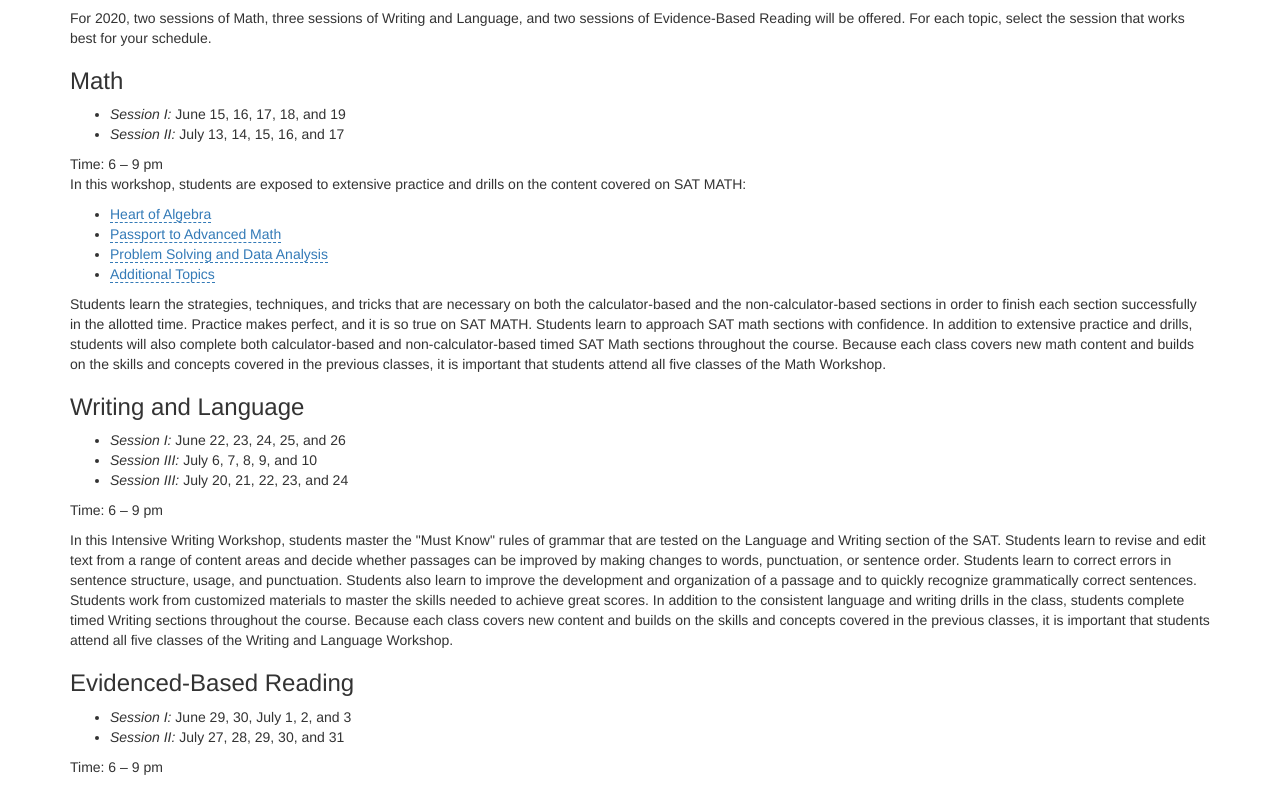
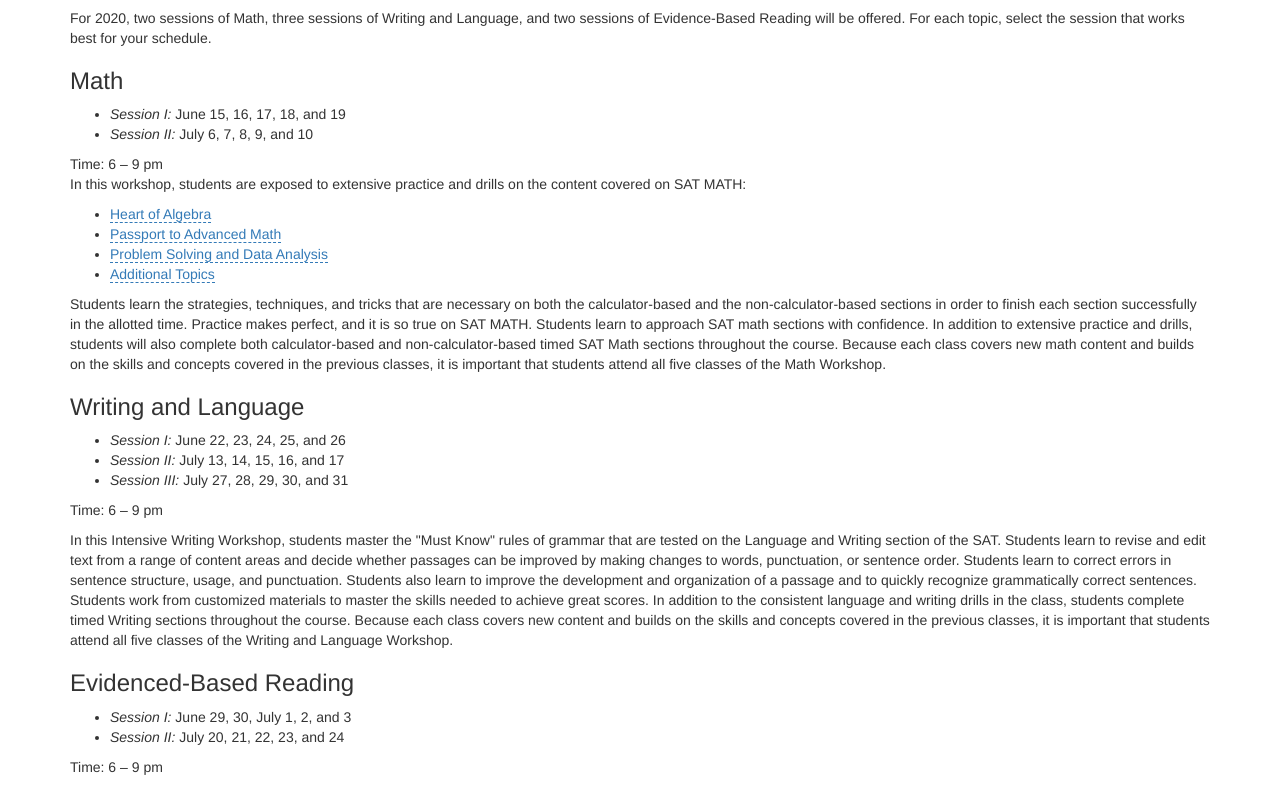
Before and after one commit to joelcollinsdc/tutorsue.com, a plain HTML site: page index.html in a window 1280 px wide. Shown: the part 651-1440 px from the top of the page. Drawn offline with nearby package versions, Linux system fonts and the light colour scheme.

Commit message:
update dates

```diff
--- a/index.html
+++ b/index.html
@@ -98,7 +98,7 @@
         <li>
           <em>Session I:</em> June 15, 16, 17, 18, and 19</li>
         <li>
-          <em>Session II:</em> July 13, 14, 15, 16, and 17</li>
+          <em>Session II:</em> July 6, 7, 8, 9, and 10</li>
       </ul>
       <div class="session-time">Time: 6 – 9 pm</div>
       <p>In this workshop, students are exposed to extensive practice and drills on the content covered on SAT MATH:</p>
@@ -167,9 +167,9 @@ Complex numbers, a + bi">
         <li>
           <em>Session I:</em> June 22, 23, 24, 25, and 26</li>
         <li>
-          <em>Session III:</em> July 6, 7, 8, 9, and 10</li>
+          <em>Session II:</em> July 13, 14, 15, 16, and 17</li>
         <li>
-          <em>Session III:</em> July 20, 21, 22, 23, and 24</li>
+          <em>Session III:</em> July 27, 28, 29, 30, and 31</li>
       </ul>
       <p>
       <div class="session-time">Time: 6 – 9 pm</div>
@@ -192,7 +192,7 @@ Complex numbers, a + bi">
         <li>
           <em>Session I:</em> June 29, 30, July 1, 2, and 3</li>
         <li>
-          <em>Session II:</em> July 27, 28, 29, 30, and 31</li>
+          <em>Session II:</em> July 20, 21, 22, 23, and 24</li>
       </ul>
       <p><div class="session-time">Time: 6 – 9 pm</div></p>
       <p>In this Intensive Reading Workshop, students take control of reading passages by learning and then practicing
```
